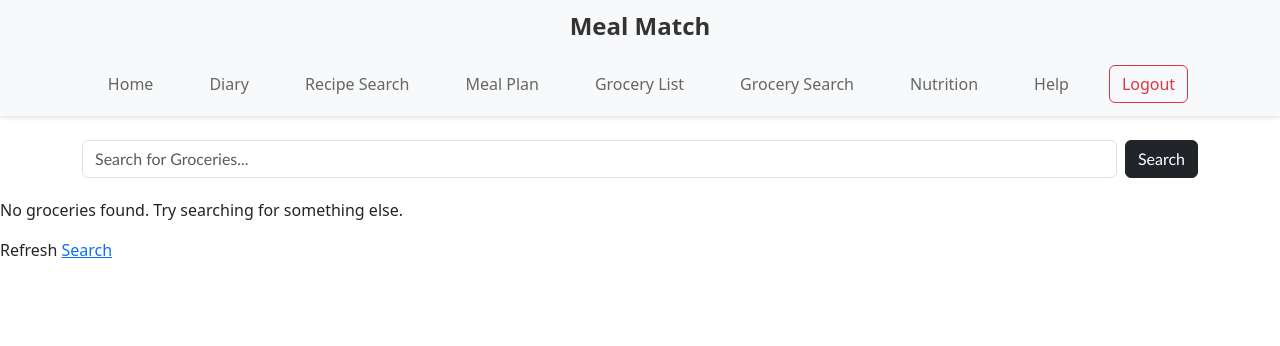
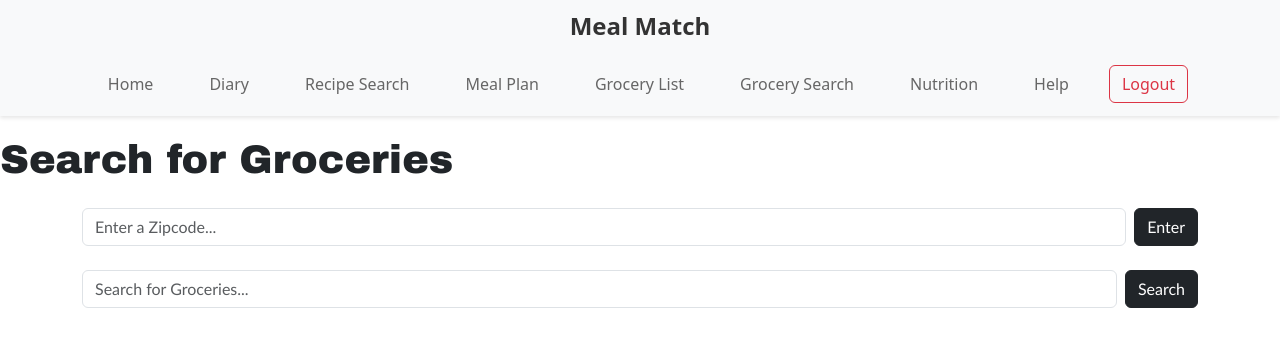
Before and after one commit to shiningn-osu/software-dev-ii-project, a React (Create React App) app in the folder code/client/: page /GrocerySearch in a window 1280 px wide. Shown: the top 346 px of the page. Built offline with nearby package versions, Linux system fonts and the light colour scheme; sample sign-in values are in the browser's storage.

Commit message:
Fixed GrocerySearch Bugs from Beta Testing
default to no groceries found error
Constant input after first search

ADDED: zipcode field to update location properly

```diff
--- a/code/client/src/pages/DirGrocery/GrocerySearch.js
+++ b/code/client/src/pages/DirGrocery/GrocerySearch.js
@@ -3,6 +3,7 @@ import React, { useState, useEffect } from 'react';
 function GrocerySearch() {
 
   const [query, setQuery] = useState('');
+  const [zipQuery, setZipQuery] = useState('');
   const [groceries, setGroceries] = useState([]);
   const [loading, setLoading] = useState(false);
   const [error, setError] = useState(null);
@@ -12,11 +13,18 @@ function GrocerySearch() {
   //const APP_KEY = "d938c99d056d72a1cb7267e86c60ff53";
 
   const fetchKrogerLocations = async () => {
+    if(!zipQuery || zipQuery.length === 0){
+      setError("Please Enter a Zip Code To Find Nearby Stores.")
+      return;
+    }
+
     if (!query) return;
     if (query.length <= 2) {
       setError("Please input 3 or more letters."); //kroger doesnt like TERM being less than 2 char- throws error
       return;
     }
+
+
     setLoading(true);
     setError(null);
     //const LOCATION_ID = "01400943";
@@ -26,7 +34,7 @@ function GrocerySearch() {
 
     try {
       const PRE_URL = process.env.REACT_APP_PROD_SERVER_URL || '';
-      const response = await fetch(`${PRE_URL}api/krogerLocations`);
+      const response = await fetch(`${PRE_URL}api/krogerLocations?zipcode=${zipQuery}`);
       const data = await response.json();
       console.log("Locations1:", data);
 
@@ -63,6 +71,13 @@ function GrocerySearch() {
         const data = await response.json();
         console.log("Products:", data);
 
+        const errorMessage = data.error;
+        if(errorMessage){
+          if(errorMessage === "Failed to fetch products"){
+            setError("Kroger API has failed to find the products at this location. Please Try again later, or try another store.");
+          }
+        }
+
         setGroceries(data.data || []);
       } catch (error) {
         console.error("Error fetching products:", error);
@@ -74,25 +89,71 @@ function GrocerySearch() {
     };
 
     fetchKrogerProducts();
-  }, [locData, query]);
+  }, [locData]);
 
 
   // Handle form submission
 
   const handleSubmit = (e) => {
     e.preventDefault();
-    console.log("Form submitted:", query);
-    fetchKrogerLocations();
+    if(query.length !== 0 && confirmZipisNumbers(zipQuery) === true && zipQuery.length === 5){
+      console.log("Form submitted:", query);
+      fetchKrogerLocations();
+    }
   };
   const handleChange = (e) => { //prevents submit from being called whenever change is called
     console.log("Input changed:", e.target.value);
     setQuery(e.target.value);
   };
 
+  const confirmZipisNumbers = (input) => /^\d+$/.test(input);
+
+
+  const assignZipcode = (f) =>{
+    f.preventDefault();
+    console.log(confirmZipisNumbers(zipQuery))
+    if(confirmZipisNumbers(zipQuery) === false){
+      setError("A zip code needs to be 5 valid integer numbers. (0 - 9)");
+      return;
+    }
+    else{
+      setError("");
+      if(zipQuery.length === 5){
+        setError("Zip Code Succesfully Stored.");
+        console.log("Zip code assigned: ", zipQuery);
+      }
+      else{
+        setError("Zip code Needs to be 5 characters long");
+        return;
+      }
+
+    }
+  }
+  const handleZipChange = (f) => { //prevents submit from being called whenever change is called
+    console.log("Input changed:", f.target.value);
+    setZipQuery(f.target.value);
+  };
 
   return (
     <div className="GrocerySearch">
+      <h1 style={{ marginTop: '20px' }}>Search for Groceries</h1>
       <div className="container mt-4" style={{ marginBottom: '20px' }}>
+
+      <form className="d-flex mt-4" onSubmit={assignZipcode}>
+          <input
+            className="form-control me-2"
+            type="search"
+            value={zipQuery}
+            onChange={handleZipChange}
+            placeholder="Enter a Zipcode..."
+            aria-label="Search"
+          />
+          <button className="btn btn-dark" type="submit">
+            Enter
+          </button>
+        </form>
+
+
         <form className="d-flex mt-4" onSubmit={handleSubmit}>
           <input
             className="form-control me-2"
@@ -152,12 +213,12 @@ function GrocerySearch() {
           </div>
         </div>
       ) : (
-        <p>No groceries found. Try searching for something else.</p>
+        query.length === 0
+        ? <p> </p>
+        :<p>No groceries found. Try searching for something else.</p>
+
       )}
 
-      <p>
-        Refresh <a href="/GrocerySearch">Search</a>
-      </p>
     </div>
   );
 }
```
